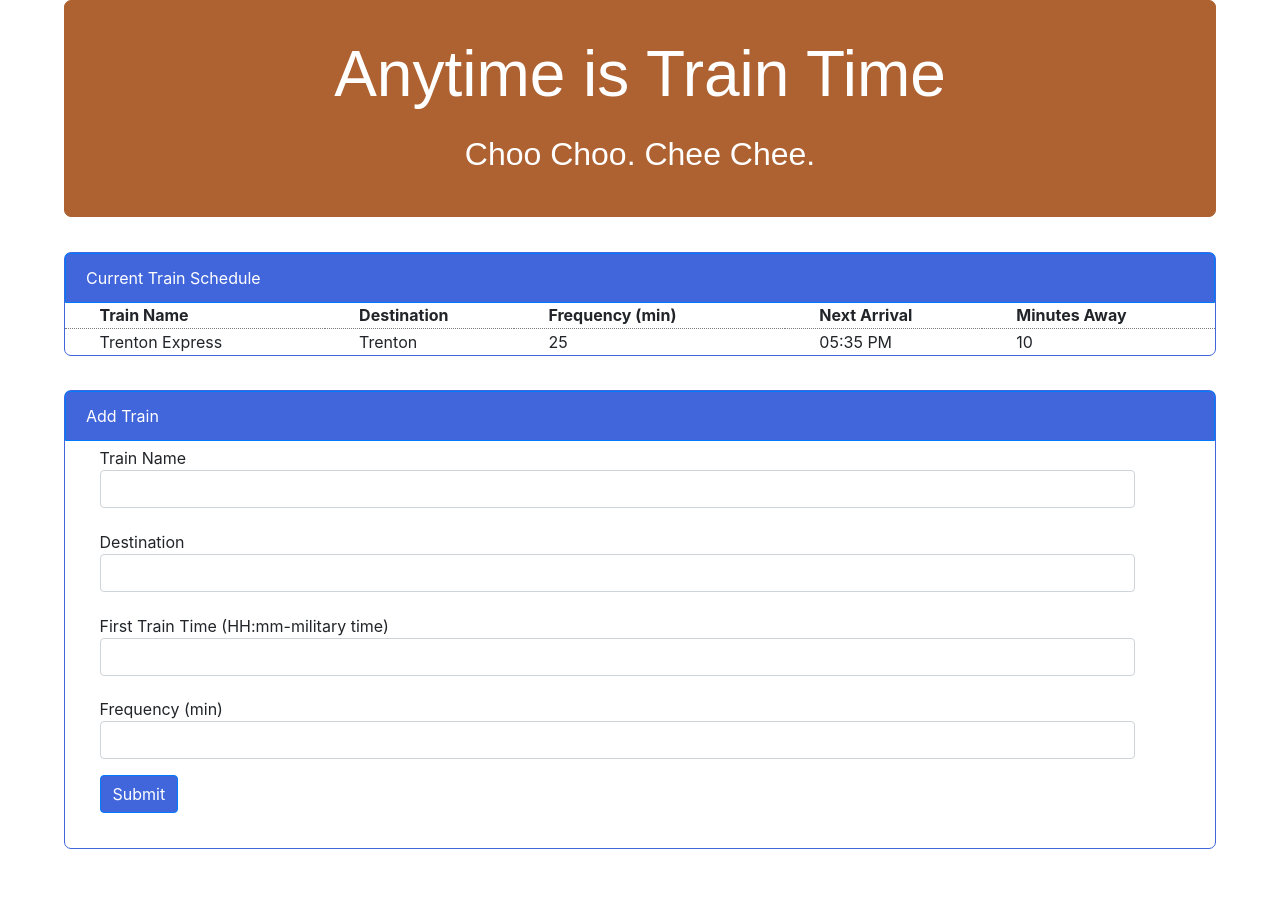
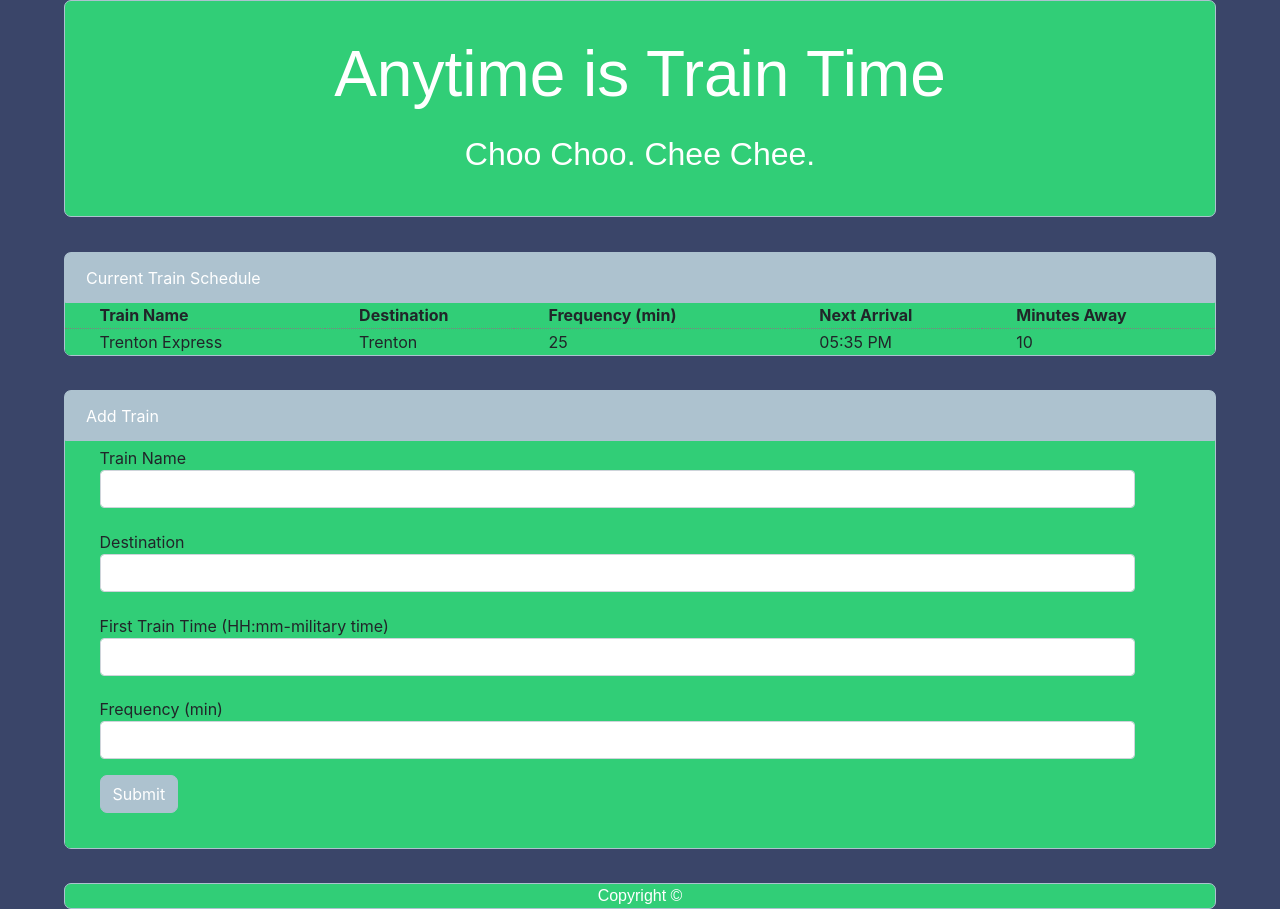
Before and after one commit to DonRiche/Train-Scheduler, a plain HTML site: page index.html in a window 1280 px wide. Before the commit the page ends 849 px from the top, so only its background shows below. Drawn offline with nearby package versions, Linux system fonts and the light colour scheme.

Commit message:
new color theme done

```diff
--- a/css/style.css
+++ b/css/style.css
@@ -1,15 +1,16 @@
 body{
     margin-left: 5%;
     margin-right: 5%;
+    background-color:rgb(58, 69, 105)
 }
 
 header{
     font-family: Arial, Helvetica, sans-serif;
-    background-color: rgb(175, 98, 49);
+    background-color: rgb(49, 206, 119);
     color: white;
     text-align: center;
     border-radius:7px;
-    border: 1px solid  rgb(175, 98, 49);
+    border: 1px solid  rgb(173, 194, 207);
 }
 
 .header-name{
@@ -27,13 +28,25 @@ header{
 .list-group{
     margin-top: 3%;
     border-radius:7px;
-    border: 1px solid rgb(65, 101, 218);
+    border: 1px solid rgb(173, 194, 207);
 }
 
 .list-group-item.active{
-    background-color: rgb(65, 101, 218);
+    background-color: rgb(173, 194, 207);
+    border-color: rgb(173, 194, 207);
 }
 
+table{
+    background-color: rgb(49, 206, 119);
+    border-bottom-left-radius: .33rem;
+    border-bottom-right-radius:.33rem;
+}
+
+form{
+    background-color: rgb(49, 206, 119);
+    border-bottom-left-radius: .33rem;
+    border-bottom-right-radius:.33rem;
+}
 th{
     padding-left: 3%;
     padding-right: 3%;
@@ -60,6 +73,18 @@ label{
 .btn-primary{
     margin-left: 3%;
     margin-bottom: 3%;
-    background-color: rgb(65, 101, 218);
+    background-color:  rgb(173, 194, 207);
     color: white;
+    border-radius:7px;
+    border: 1px solid rgb(173, 194, 207);
 }
+
+footer{
+    margin-top: 3%;
+    font-family: Arial, Helvetica, sans-serif;
+    background-color: rgb(49, 206, 119);
+    color: white;
+    text-align: center;
+    border-radius:7px;
+    border: 1px solid  rgb(173, 194, 207);
+}
--- a/index.html
+++ b/index.html
@@ -66,6 +66,8 @@
         </form>
     </ul>
 
+    <footer>Copyright &copy;</footer>
+
     <!--SCRIPT-->
     <script src="https://www.gstatic.com/firebasejs/6.3.0/firebase-app.js"></script>
 
```
